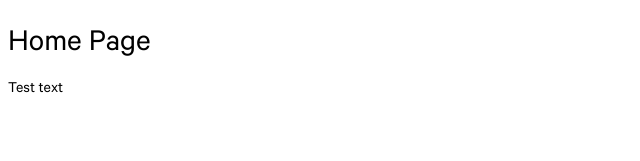
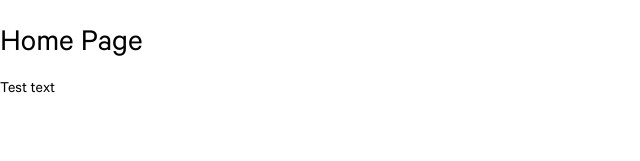
Before and after one commit to joealden/joe-suttons-portfolio, a Nuxt app: page / in a window 1280 px wide. Shown: the top 161 px of the page, without its empty margins (0-640 px from the left). Built offline with nearby package versions, Linux system fonts and the light colour scheme.

Commit message:
Remove body margin

```diff
--- a/assets/styles/globals.styl
+++ b/assets/styles/globals.styl
@@ -1,7 +1,10 @@
 @font-face
-  font-family calibre
+  font-family Calibre
   src url('../fonts/calibre-regular.woff')
 
 *
-  font-family calibre
+  font-family Calibre
   font-weight normal
+
+body
+  margin 0
```
